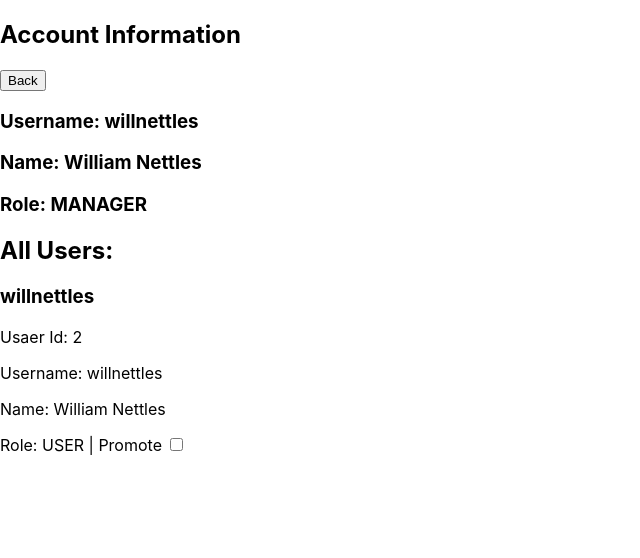
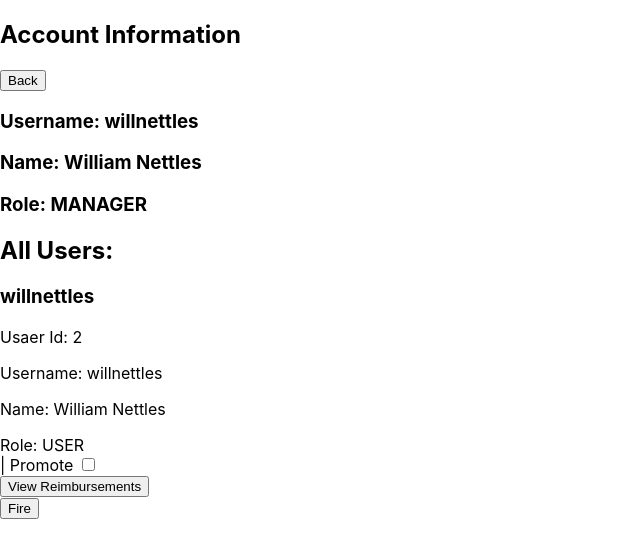
Before and after one commit to William-Nettles/RevatureProject1, a React (Create React App) app in the folder project-one-frontend/: page /account in a window 1280 px wide. Shown: the top 558 px of the page, without its empty margins (0-640 px from the left). Built offline with nearby package versions, Linux system fonts and the light colour scheme.

Commit message:
Added comments to each component to explain its use
created global storage file

```diff
--- a/project-one-frontend/src/components/Account/Account.tsx
+++ b/project-one-frontend/src/components/Account/Account.tsx
@@ -2,6 +2,10 @@ import { useState } from "react"
 import { useNavigate } from "react-router-dom"
 import { UserInterface } from "../../interfaces/UserInterface"
 import { User } from "./User"
+
+
+//component to display a user's account
+//A manager can use this page to view employees as well
 
 export const Account:React.FC = ()=>{
 
--- a/project-one-frontend/src/components/Account/User.tsx
+++ b/project-one-frontend/src/components/Account/User.tsx
@@ -1,8 +1,13 @@
 import { useState } from "react"
 import { UserInterface } from "../../interfaces/UserInterface"
 import axios from "axios";
+import { useNavigate } from "react-router-dom";
+
+//For displaying users to a Manager, will allow them to promote employees, fire employees, and view an naviagte to reimbursements
 
 export const User: React.FC<UserInterface> = (userState:UserInterface) => {
+
+    const navigate = useNavigate()
 
     const [checkbox, setCheck] = useState(false)
     const check = () => {
@@ -18,7 +23,7 @@ export const User: React.FC<UserInterface> = (userState:UserInterface) => {
         setCheck(!checkbox)
     }
 
-    //this will render a view for the character coming in as props
+    //this will render a view for the employee coming in as props
     return (
         <div className="user-container">
             <div className="user-id">
@@ -32,11 +37,20 @@ export const User: React.FC<UserInterface> = (userState:UserInterface) => {
                 <div>
                     <span>Role: {user.role}</span>
 
-                    {user.role === "USER" && <><span> | Promote </span>
+                    {user.role === "USER" && <div><span> | Promote </span>
                     <input type="checkbox" id="option1" name="options" value="option1"
-                        onChange={check} /></>}
+                        onChange={check} />
 
                     {checkbox && <button className="button" onClick={changeRole}>Confirm</button>}
+                    <div>
+                        <button className="button" onClick={()=>{navigate("/reimbursements")}}>View Reimbursements</button>
+                    </div>
+                    <div>
+                        <button className="button" onClick={()=>{}}>Fire</button>
+                    </div>
+
+                    </div>}
+
 
                 </div>
 
--- a/project-one-frontend/src/components/Authentication/Login.tsx
+++ b/project-one-frontend/src/components/Authentication/Login.tsx
@@ -2,13 +2,13 @@ import axios from "axios"
 import { ChangeEvent, useState } from "react"
 import { useNavigate } from "react-router-dom"
 import { UserInterface } from "../../interfaces/UserInterface"
+import { state } from "../../globalData/store"
+
+//component for login. Users can login or navigate to signup
 
 export const Login:React.FC = () => {
 
     const[user,setUser] = useState<UserInterface>({
-        role:"",
-        firstName:"",
-        lastName:"",
         username:"",
         password:""
     })
@@ -17,9 +17,17 @@ export const Login:React.FC = () => {
     const login = async () => {
 
         //console.log(user.username + user.password)
-        //const response = await axios.post("localhost:8080/users", user)
-
-        navigate("/home")
+        const response = await axios.post("localhost:8080/users", user,
+            {withCredentials:true}
+        ).then((response)=> {
+            console.log(response.data)
+            state.userSessionData = response.data
+            alert(state.userSessionData.username + " logged in successfully")
+            navigate("/home")
+        }).catch(()=>{
+            alert("Login failed")
+            console.error();
+        })
     }
 
     const storeValues = (input:any) => {
--- a/project-one-frontend/src/components/Authentication/Register.tsx
+++ b/project-one-frontend/src/components/Authentication/Register.tsx
@@ -2,6 +2,9 @@ import { useNavigate } from "react-router-dom"
 import { UserInterface } from "../../interfaces/UserInterface"
 import { useState } from "react"
 import axios from "axios"
+
+//for account creation
+//users can create an account or navigate back to login
 
 export const Register:React.FC = () => {
 
--- a/project-one-frontend/src/components/Home/Home.tsx
+++ b/project-one-frontend/src/components/Home/Home.tsx
@@ -1,4 +1,7 @@
 import { useNavigate } from "react-router-dom"
+
+//Home page
+//Users can navigate to their account, sign out, or navigate to reimbursements portal
 
 export const Home:React.FC = () => {
 
--- a/project-one-frontend/src/components/Reimbursement/Reimbursement.tsx
+++ b/project-one-frontend/src/components/Reimbursement/Reimbursement.tsx
@@ -1,3 +1,5 @@
+//This component displays a reimbursement, child component of the reimbursement container
+
 export const Reimbursement: React.FC<any> = (reimbursement:any) => {
 
 
--- a/project-one-frontend/src/components/ReimbursementPortal/AllReims.tsx
+++ b/project-one-frontend/src/components/ReimbursementPortal/AllReims.tsx
@@ -1,3 +1,7 @@
+//will display all reimbursements to the user
+//employees can only see their own reimbursements
+//managers can see all reimbursements
+
 import { useNavigate } from "react-router-dom"
 
 export const AllReims:React.FC = ()=>{
--- a/project-one-frontend/src/components/ReimbursementPortal/NewReim.tsx
+++ b/project-one-frontend/src/components/ReimbursementPortal/NewReim.tsx
@@ -4,6 +4,8 @@ import axios from "axios"
 import { ReimbursementInterface } from "../../interfaces/ReimbursementInterface"
 import { error } from "console"
 import { spawn } from "child_process"
+
+//component for creating a new reimbursement
 
 export const NewReim:React.FC = () => {
 
--- a/project-one-frontend/src/components/ReimbursementPortal/Pending.tsx
+++ b/project-one-frontend/src/components/ReimbursementPortal/Pending.tsx
@@ -1,4 +1,8 @@
 import { useNavigate } from "react-router-dom"
+
+//view all pending reimbursements
+//managers can see all pening
+//employees can only see their own
 
 export const Pending:React.FC = ()=>{
 
--- a/project-one-frontend/src/components/ReimbursementPortal/ReimPortal.tsx
+++ b/project-one-frontend/src/components/ReimbursementPortal/ReimPortal.tsx
@@ -1,4 +1,6 @@
 import { useNavigate } from "react-router-dom"
+
+//allows users to navigate to components for creating and viewing reimbursements
 
 export const Reimbursements:React.FC = () => {
 
--- /dev/null
+++ b/project-one-frontend/src/globalData/store.ts
@@ -0,0 +1,15 @@
+//global data storage
+
+import { UserInterface } from "../interfaces/UserInterface";
+
+export const state:any =  {
+
+    userSessionData: {
+        userId:0,
+        username:"",
+        firstName:"",
+        lastName:"",
+        role:""
+    } as UserInterface
+
+}
--- a/project-one-frontend/src/interfaces/UserInterface.ts
+++ b/project-one-frontend/src/interfaces/UserInterface.ts
@@ -4,5 +4,5 @@ export interface UserInterface {
     password?:string,
     firstName?:string,
     lastName?:string,
-    role:string
+    role?:string
 }
```
